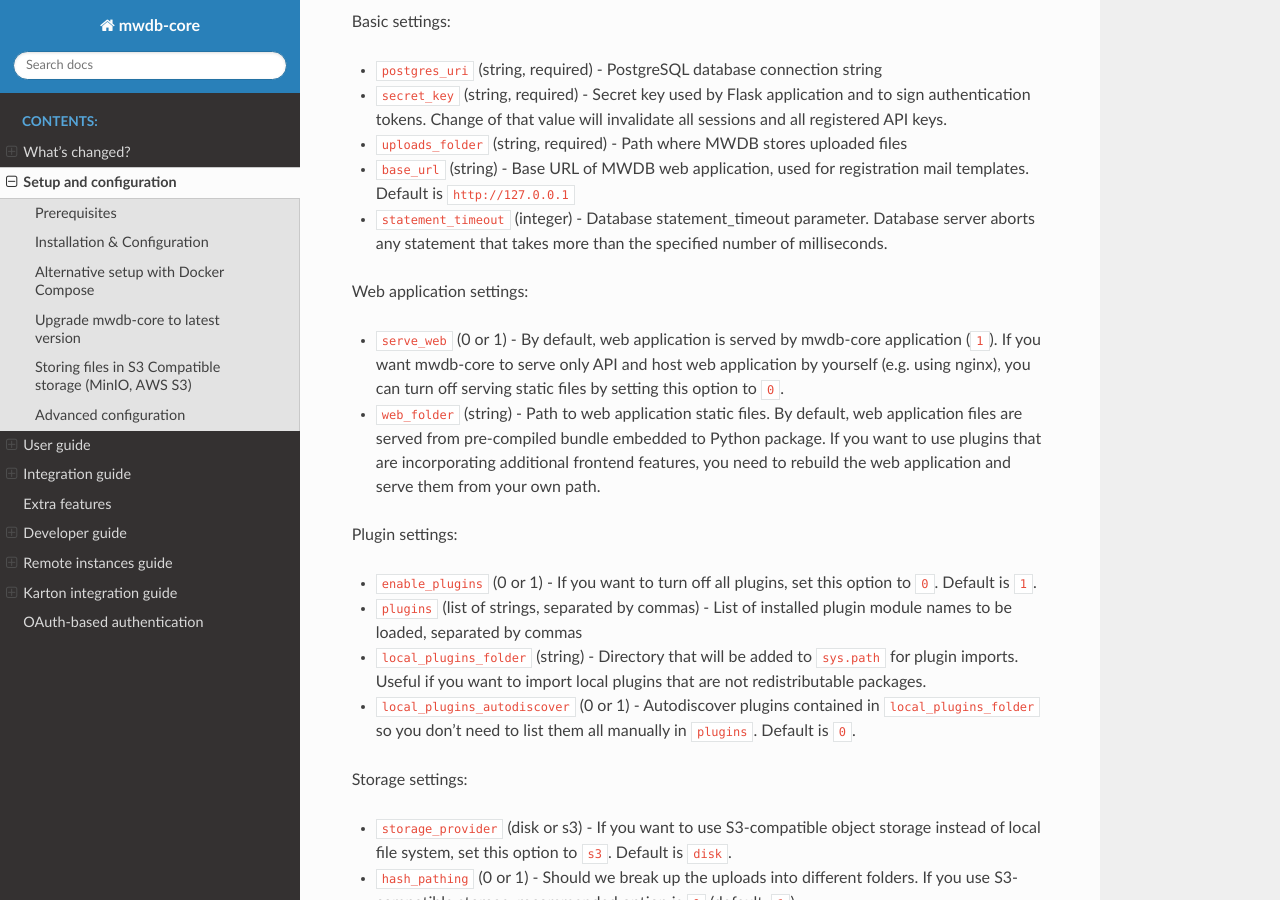
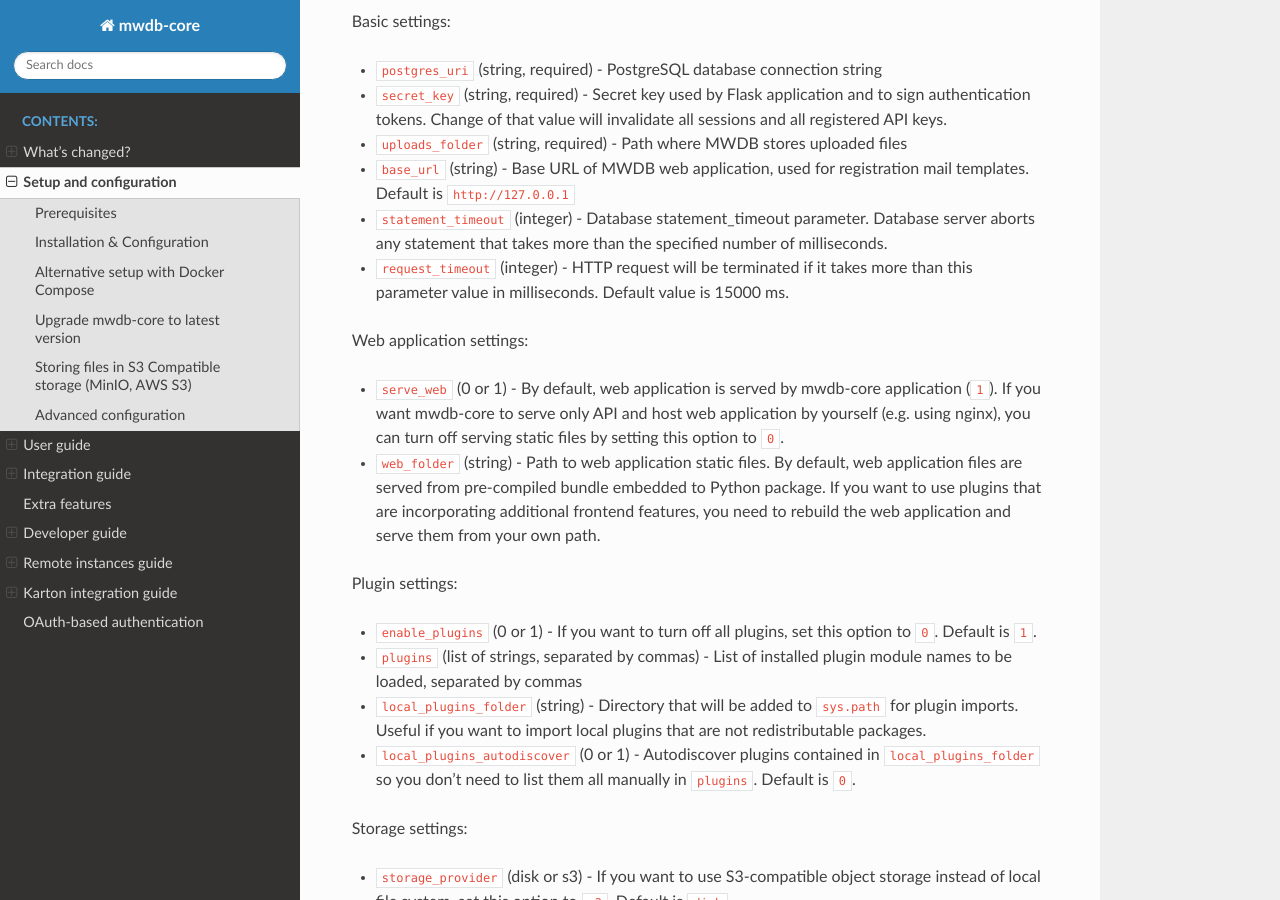
Before and after one commit to CERT-Polska/mwdb-core, a Sphinx documentation site: the page built from docs/setup-and-configuration.rst, in a window 1280 px wide and 900 px high, scrolled down 5126 px. Built offline with Sphinx 7.4.7 and the Read the Docs theme 2.0.0, drawn with Linux system fonts in a browser that asks for light colours.

Commit message:
Docs request_timeout desription added

```diff
--- a/docs/setup-and-configuration.rst
+++ b/docs/setup-and-configuration.rst
@@ -241,6 +241,7 @@
 * ``uploads_folder`` (string, required) - Path where MWDB stores uploaded files
 * ``base_url`` (string) - Base URL of MWDB web application, used for registration mail templates. Default is ``http://127.0.0.1``
 * ``statement_timeout`` (integer) - Database statement_timeout parameter. Database server aborts any statement that takes more than the specified number of milliseconds.
+* ``request_timeout`` (integer) - HTTP request will be terminated if it takes more than this parameter value in milliseconds. Default value is 15000 ms.
 
 
 Web application settings:
```
